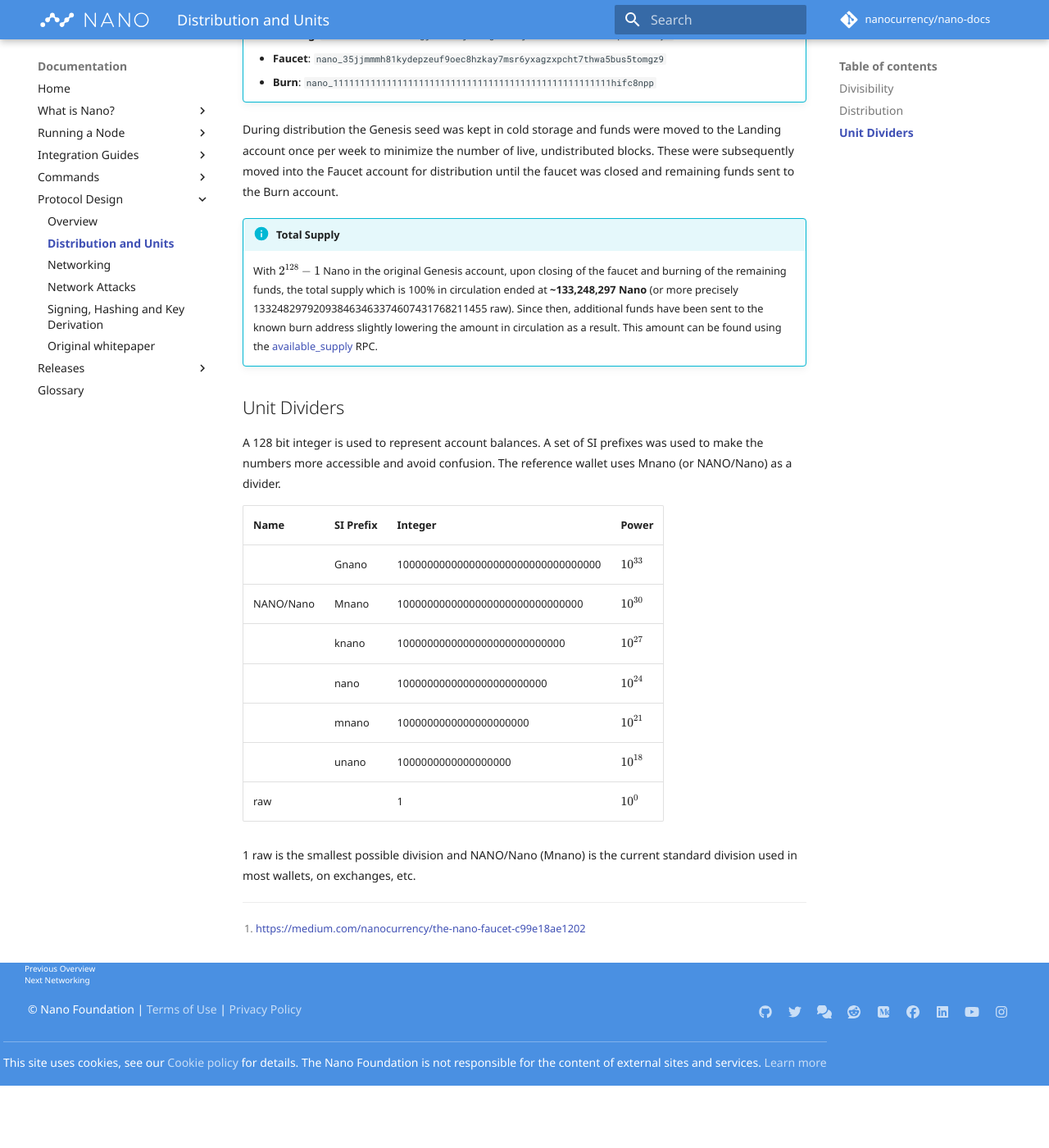
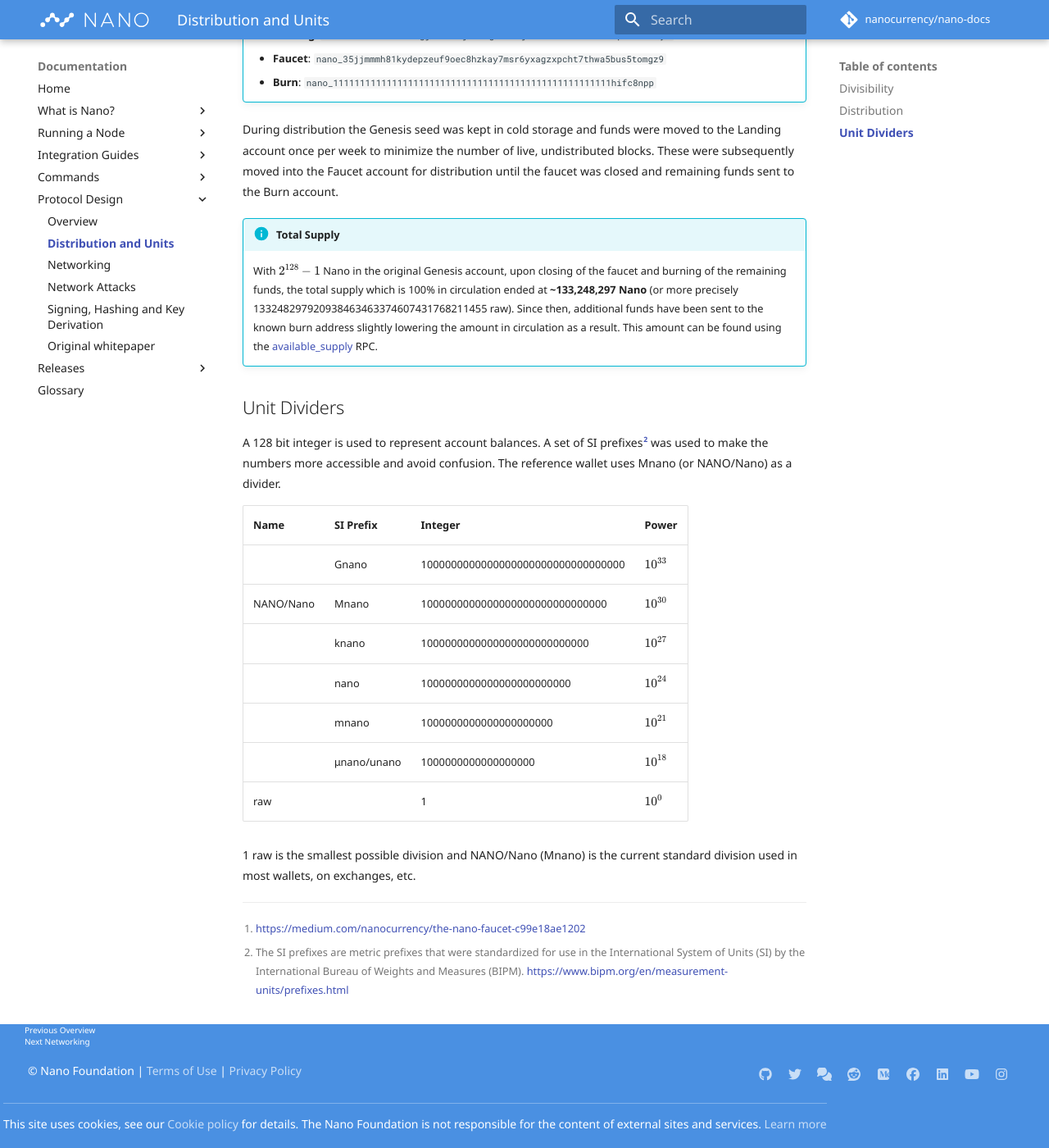
Before and after one commit to nanocurrency/nano-docs, an MkDocs documentation site: the page built from docs/protocol-design/distribution-and-units.md, in a window 1280 px wide and 1400 px high, scrolled down 620 px. Shown: the whole window at 82% size. Built offline with MkDocs 1.6.1 and Material for MkDocs 9.7.7, drawn with Linux system fonts in a browser that asks for light colours; formulas are drawn with MathJax 3; comment, search, counter and statistics services are not loaded; before the commit the page ends 1944 px from its top, so only the background shows below that.

Commit message:
Add footnote to International System of Units (SI) prefix (#310)

```diff
--- a/docs/protocol-design/distribution-and-units.md
+++ b/docs/protocol-design/distribution-and-units.md
@@ -22,18 +22,19 @@
 	With $2^{128} - 1$ Nano in the original Genesis account, upon closing of the faucet and burning of the remaining funds, the total supply which is 100% in circulation ended at **~133,248,297 Nano** (or more precisely 133248297920938463463374607431768211455 raw). Since then, additional funds have been sent to the known burn address slightly lowering the amount in circulation as a result. This amount can be found using the [available_supply](/commands/rpc-protocol/#available_supply) RPC.
 
 ## Unit Dividers
-A 128 bit integer is used to represent account balances.  A set of SI prefixes was used to make the numbers more accessible and avoid confusion.  The reference wallet uses Mnano (or NANO/Nano) as a divider.
+A 128 bit integer is used to represent account balances.  A set of SI prefixes[^2] was used to make the numbers more accessible and avoid confusion.  The reference wallet uses Mnano (or NANO/Nano) as a divider.
 
-| Name          | SI Prefix | Integer                            | Power
-|---------------|-----------|------------------------------------|-------
-|               | Gnano     | 1000000000000000000000000000000000 | $10^{33}$
-| NANO/Nano     | Mnano     | 1000000000000000000000000000000    | $10^{30}$
-|               | knano     | 1000000000000000000000000000       | $10^{27}$
-|               |  nano     | 1000000000000000000000000          | $10^{24}$
-|               | mnano     | 1000000000000000000000             | $10^{21}$
-|               | unano     | 1000000000000000000                | $10^{18}$
-| raw           |           | 1                                  | $10^{0}$
+| Name          | SI Prefix   | Integer                            | Power
+|---------------|-------------|------------------------------------|-------
+|               | Gnano       | 1000000000000000000000000000000000 | $10^{33}$
+| NANO/Nano     | Mnano       | 1000000000000000000000000000000    | $10^{30}$
+|               | knano       | 1000000000000000000000000000       | $10^{27}$
+|               |  nano       | 1000000000000000000000000          | $10^{24}$
+|               | mnano       | 1000000000000000000000             | $10^{21}$
+|               | μnano/unano | 1000000000000000000                | $10^{18}$
+| raw           |             | 1                                  | $10^{0}$
 
 1 raw is the smallest possible division and NANO/Nano (Mnano) is the current standard division used in most wallets, on exchanges, etc.
 
 [^1]:https://medium.com/nanocurrency/the-nano-faucet-c99e18ae1202
+[^2]:The SI prefixes are metric prefixes that were standardized for use in the International System of Units (SI) by the International Bureau of Weights and Measures (BIPM). https://www.bipm.org/en/measurement-units/prefixes.html
```
